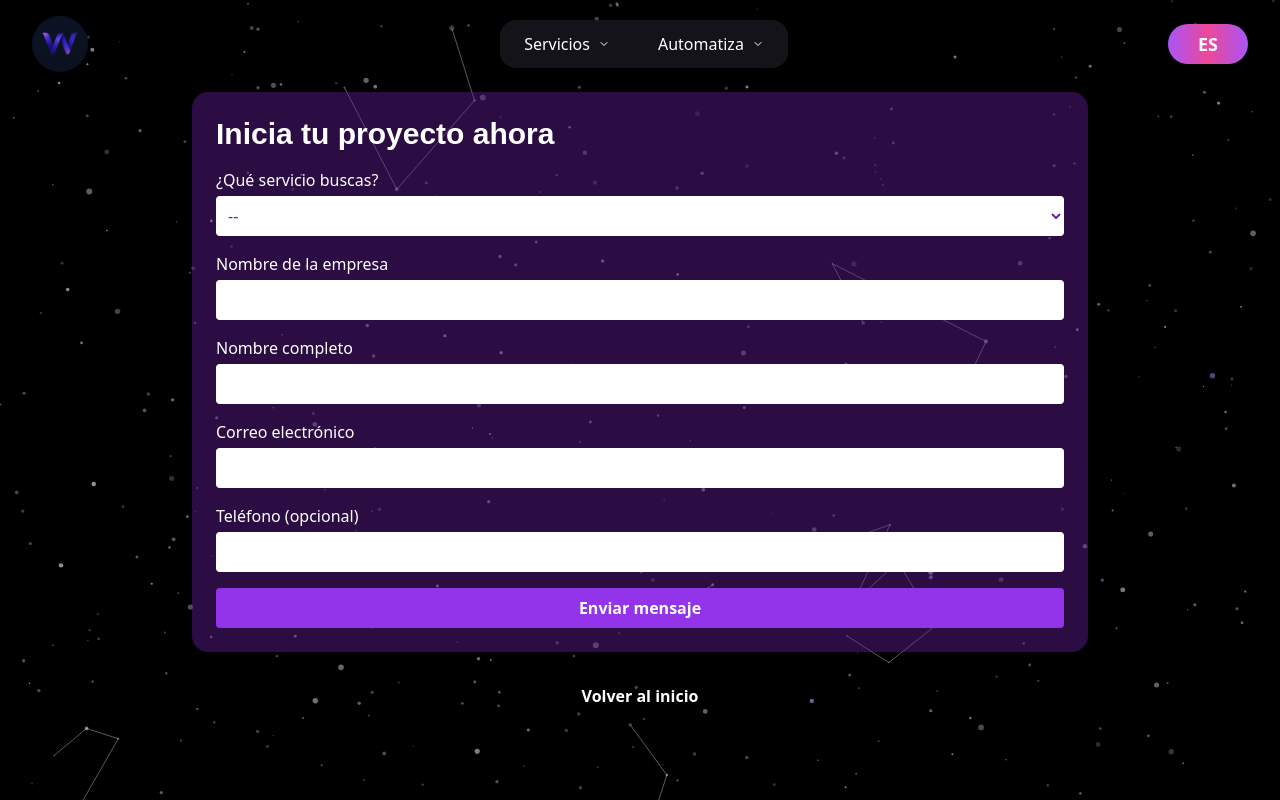
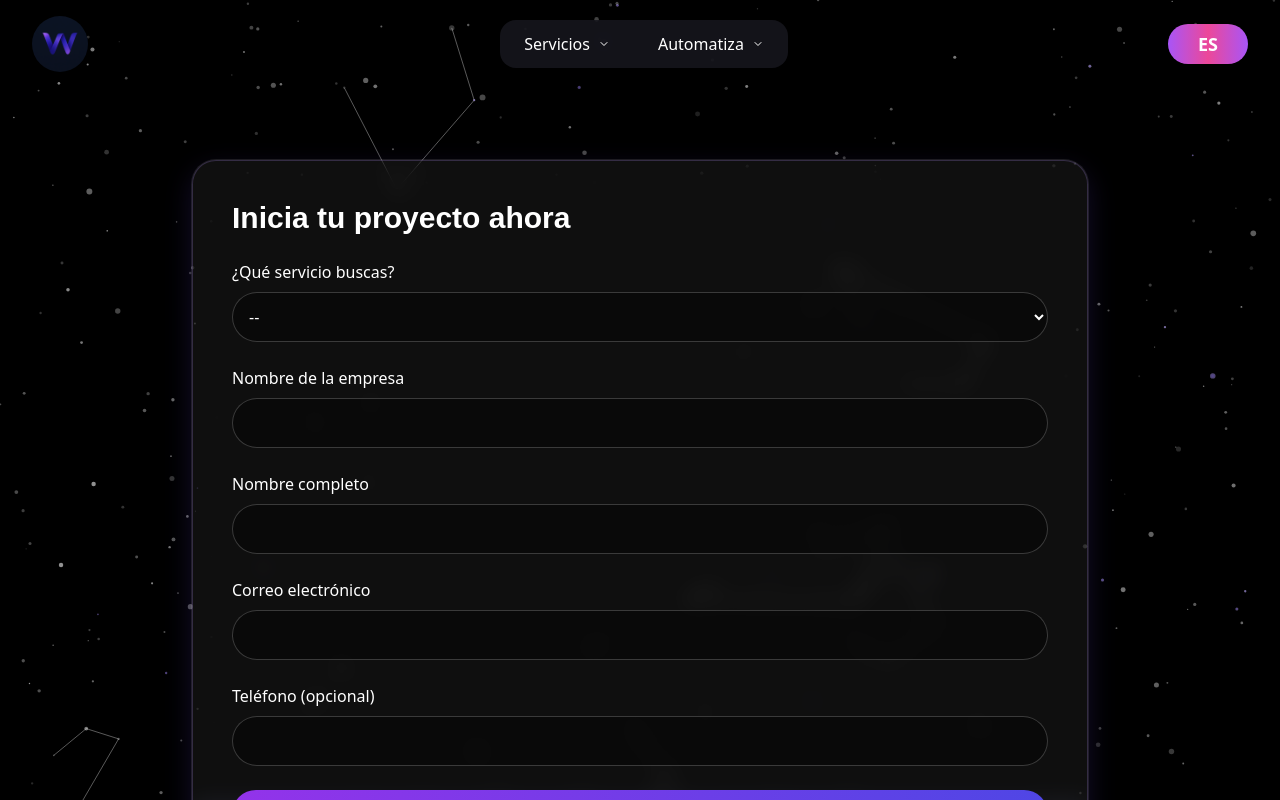
Before and after one commit to juanasaavedra/weavion, a React (Vite) app: page /#/contact in a window 1280 px wide. Shown: the top 800 px of the page. Built offline with nearby package versions, Linux system fonts and the light colour scheme; a web font is replaced by a local one.

Commit message:
style: update contact form layout

```diff
--- a/src/ContactForm.jsx
+++ b/src/ContactForm.jsx
@@ -43,10 +43,15 @@ export default function ContactForm() {
   }
 
   return (
-    <form onSubmit={handleSubmit} className="space-y-4 bg-purple-800/40 p-6 rounded-2xl">
-      <h2 className="text-3xl font-bold text-white mb-4">{t('contact.formTitle')}</h2>
+    <form
+      onSubmit={handleSubmit}
+      className="space-y-6 container-rounded bg-white/[0.06] backdrop-blur-md p-8 md:p-10 ring-1 ring-white/10 shadow-[inset_0_0_0_1px_rgba(182,146,255,.22),0_10px_28px_rgba(108,72,237,.18)]"
+    >
+      <h2 className="text-3xl font-bold text-white mb-6">
+        {t('contact.formTitle')}
+      </h2>
       <div>
-        <label className="block mb-1 text-white" htmlFor="service">
+        <label className="block mb-2 text-white" htmlFor="service">
           {t('contact.serviceLabel')}
         </label>
         <select
@@ -54,7 +59,7 @@ export default function ContactForm() {
           name="service"
           value={form.service}
           onChange={handleChange}
-          className="w-full p-2 rounded bg-white text-purple-800"
+          className="w-full p-3 rounded-full bg-black/40 text-white border border-white/20 focus:border-purple-500 focus:outline-none"
           required
         >
           <option value="" disabled>
@@ -68,7 +73,7 @@ export default function ContactForm() {
         </select>
       </div>
       <div>
-        <label className="block mb-1 text-white" htmlFor="company">
+        <label className="block mb-2 text-white" htmlFor="company">
           {t('contact.company')}
         </label>
         <input
@@ -76,12 +81,12 @@ export default function ContactForm() {
           name="company"
           value={form.company}
           onChange={handleChange}
-          className="w-full p-2 rounded bg-white text-purple-800"
+          className="w-full p-3 rounded-full bg-black/40 text-white border border-white/20 focus:border-purple-500 focus:outline-none"
           required
         />
       </div>
       <div>
-        <label className="block mb-1 text-white" htmlFor="name">
+        <label className="block mb-2 text-white" htmlFor="name">
           {t('contact.name')}
         </label>
         <input
@@ -89,12 +94,12 @@ export default function ContactForm() {
           name="name"
           value={form.name}
           onChange={handleChange}
-          className="w-full p-2 rounded bg-white text-purple-800"
+          className="w-full p-3 rounded-full bg-black/40 text-white border border-white/20 focus:border-purple-500 focus:outline-none"
           required
         />
       </div>
       <div>
-        <label className="block mb-1 text-white" htmlFor="email">
+        <label className="block mb-2 text-white" htmlFor="email">
           {t('contact.email')}
         </label>
         <input
@@ -103,12 +108,12 @@ export default function ContactForm() {
           name="email"
           value={form.email}
           onChange={handleChange}
-          className="w-full p-2 rounded bg-white text-purple-800"
+          className="w-full p-3 rounded-full bg-black/40 text-white border border-white/20 focus:border-purple-500 focus:outline-none"
           required
         />
       </div>
       <div>
-        <label className="block mb-1 text-white" htmlFor="phone">
+        <label className="block mb-2 text-white" htmlFor="phone">
           {t('contact.phone')}
         </label>
         <input
@@ -116,12 +121,12 @@ export default function ContactForm() {
           name="phone"
           value={form.phone}
           onChange={handleChange}
-          className="w-full p-2 rounded bg-white text-purple-800"
+          className="w-full p-3 rounded-full bg-black/40 text-white border border-white/20 focus:border-purple-500 focus:outline-none"
         />
       </div>
       <button
         type="submit"
-        className="w-full py-2 bg-purple-600 text-white font-semibold rounded hover:bg-purple-500"
+        className="w-full py-3 rounded-full bg-gradient-to-r from-purple-600 to-indigo-600 text-white font-semibold hover:from-purple-500 hover:to-indigo-500"
       >
         {t('contact.submitButton')}
       </button>
--- a/src/ContactPage.jsx
+++ b/src/ContactPage.jsx
@@ -12,7 +12,7 @@ export default function ContactPage() {
       <div className="fixed inset-0 z-0 bg-black">
         <StarryBackground />
       </div>
-      <div className="relative z-10 min-h-screen flex flex-col items-center justify-center px-4 py-4 text-white">
+      <div className="relative z-10 min-h-screen flex flex-col items-center px-4 pt-40 pb-10 text-white">
         <div className="w-full max-w-4xl mx-auto">
           <ContactForm />
         </div>
```
